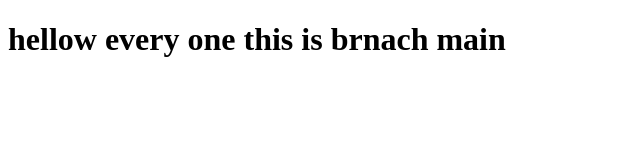
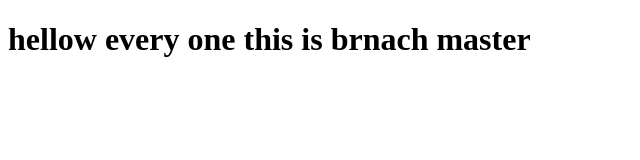
Before and after one commit to Yashwardhan-singh-thakur/demo, a plain HTML site: page index.html in a window 1280 px wide. Shown: the full height of the page, 0-640 px from the left. Drawn offline with Linux system fonts and the light colour scheme.

Commit message:
add branch

```diff
--- a/index.html
+++ b/index.html
@@ -6,6 +6,6 @@
     <title>Document</title>
   </head>
   <body>
-    <h1 class="main">hellow every one this is brnach main</h1>
+    <h1 class="master">hellow every one this is brnach master</h1>
   </body>
 </html>
```
Also changed, not shown: 1 other file.
